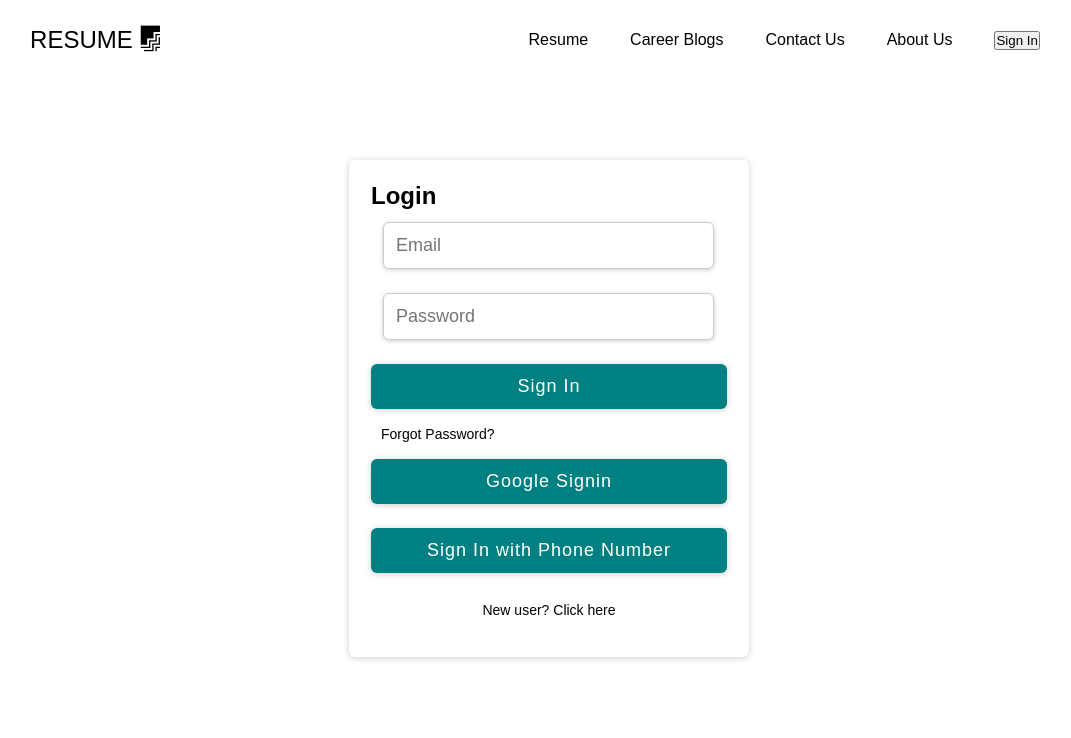
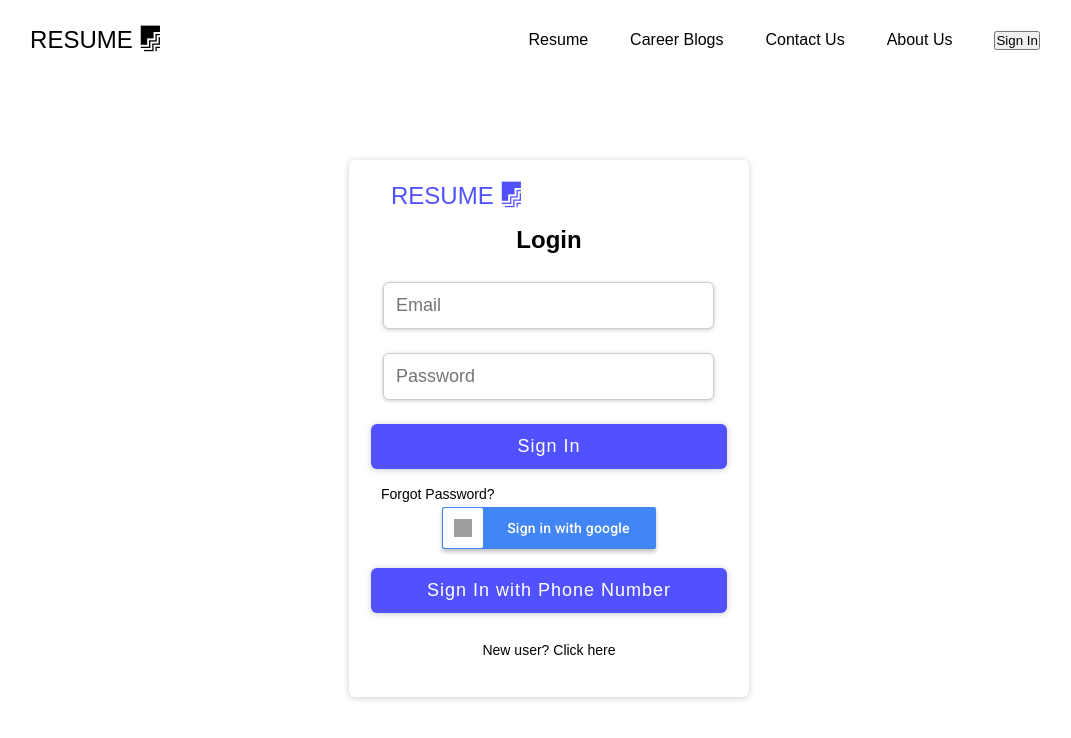
Before and after one commit to jattinmanhas/Resume-Maker, a React (Create React App) app: page /sign-up in a window 1280 px wide. Shown: the top 738 px of the page, without its empty margins (91-1162 px from the left). Built offline with nearby package versions, Linux system fonts and the light colour scheme; no server answers; grey boxes are pictures that could not be loaded.

Commit message:
Made some changes

```diff
--- a/package.json
+++ b/package.json
@@ -7,7 +7,7 @@
     "@testing-library/react": "^12.1.4",
     "@testing-library/user-event": "^13.5.0",
     "bootstrap": "^5.1.3",
-    "firebase": "^9.6.11",
+    "firebase": "^9.8.3",
     "react": "^17.0.2",
     "react-bootstrap": "^2.3.1",
     "react-dom": "^17.0.2",
--- a/src/Selector/Selector.js
+++ b/src/Selector/Selector.js
@@ -1,78 +1,74 @@
-import React from 'react';
+import React from "react";
 import "./Selector.css";
-import { Link } from 'react-router-dom';
+import { Link } from "react-router-dom";
 
-export default function Selector(){
-    return(
+export default function Selector() {
+  return (
     <>
       <div className="selector-colored">
         <h1 className="selector-heading">Select Resume Template</h1>
-      <p className="selector-p">" We have some of the best single page resume Templates "</p>
+        <p className="selector-p">
+          " We have some of the best single page resume Templates "
+        </p>
       </div>
       <div className="row">
         <div className="col-lg-6 col-md-6 col-sm-12 col-xsm-12">
-                <Link
-              to='/template6'
-
-
-            >
+          <Link to="/template6">
             <img
               className="image-selector"
-              src="./images/template5.png" alt=""></img>
-            </Link>
-
-                </div>
-                <div className="col-lg-6 col-md-6 col-sm-12 col-xsm-12">
-                <Link
-              to='/template4'
-
-
-            >
-              <img
-              className="image-selector"
-              src="./images/template4.png" alt=""></img>
-            </Link>
-
-                </div>
-                <div className="col-lg-6 col-md-6 col-sm-12 col-xsm-12">
-                <Link
-              to='/template2'
-
-
-            >
-              <img
-              className="image-selector"
-              src="./images/template2.png" alt=""></img>
+              src="./images/template5.png"
+              alt=""
+            ></img>
           </Link>
         </div>
         <div className="col-lg-6 col-md-6 col-sm-12 col-xsm-12">
-                <Link
-              to='/template3'>
+          <Link to="/template4">
             <img
               className="image-selector"
-              src="./images/template3.png" alt=""></img>
+              src="./images/template4.png"
+              alt=""
+            ></img>
           </Link>
         </div>
         <div className="col-lg-6 col-md-6 col-sm-12 col-xsm-12">
-                <Link
-              to='/template1'> <img
+          <Link to="/template2">
+            <img
               className="image-selector"
-                 src="./images/template1.png" alt=""></img>
+              src="./images/template2.png"
+              alt=""
+            ></img>
           </Link>
         </div>
         <div className="col-lg-6 col-md-6 col-sm-12 col-xsm-12">
-                <Link
-              to='/template5'> <img
+          <Link to="/template3">
+            <img
               className="image-selector"
-                 src="./images/template5.png" alt=""></img>
+              src="./images/template3.png"
+              alt=""
+            ></img>
           </Link>
         </div>
-
-
+        <div className="col-lg-6 col-md-6 col-sm-12 col-xsm-12">
+          <Link to="/template1">
+            {" "}
+            <img
+              className="image-selector"
+              src="./images/template1.png"
+              alt=""
+            ></img>
+          </Link>
         </div>
-
+        <div className="col-lg-6 col-md-6 col-sm-12 col-xsm-12">
+          <Link to="/template5">
+            {" "}
+            <img
+              className="image-selector"
+              src="./images/template5.png"
+              alt=""
+            ></img>
+          </Link>
+        </div>
+      </div>
     </>
-
-    )
-
+  );
 }
--- a/src/SignUp/Signin.js
+++ b/src/SignUp/Signin.js
@@ -1,6 +1,6 @@
 import React, { useRef } from "react";
 import { useUserContext } from "../context/userContext";
-import "./Signup.css"
+import "./Signup.scss"
 import { auth } from "../firebase";
 import { signInWithPopup, GoogleAuthProvider } from "firebase/auth";
 import { Link } from "react-router-dom";
@@ -39,15 +39,25 @@ const Signin = () => {
 
   return (
     <div className="form-signup">
-      <h2> Login </h2>
+      <Link to='/' className='navbar-logo' style={{textAlign: "center", display:"block", paddingBottom: "1rem", color: "rgb(81, 81, 255)"}}>
+          RESUME
+          <i style={{color: "rgb(81, 81, 255)"}} class='fab fa-firstdraft' />
+        </Link>
+      <h2 className="signup__header" > Login </h2>
       <form onSubmit={onSubmit}>
         <input className="login--input" placeholder="Email" type="email" ref={emailRef} />
         <input className="login--input" placeholder="Password" type="password" ref={psdRef} />
         <button className="btn-signup" type="submit">Sign In</button>
         <p onClick={forgotPasswordHandler}>Forgot Password?</p>
-        <button onClick={signInWithGoogle} className="btn-signup">Google Signin</button>
+        <div onClick={signInWithGoogle} class="google-btn">
+          <div class="google-icon-wrapper">
+            <img class="google-icon" src="https://upload.wikimedia.org/wikipedia/commons/5/53/Google_%22G%22_Logo.svg"/>
+          </div>
+          <p class="btn-text">Sign in with google</p>
+        </div>
+        {/* <button onClick={signInWithGoogle} className="btn-signup">Google Signin</button> */}
       <Link to="/phoneSignUp">
-      <button className="btn-signup">Sign In with Phone Number</button>
+      <button className="btn-signup"  >Sign In with Phone Number</button>
       </Link>
       </form>
     </div>
--- a/src/SignUp/Signup.js
+++ b/src/SignUp/Signup.js
@@ -100,7 +100,7 @@
 
 import React, { useRef } from "react";
 import { useUserContext } from "../context/userContext";
-import "./Signup.css"
+import "./Signup.scss"
 
 const Signup = () => {
   const emailRef = useRef();
--- a/src/SignUp/Signup.css
+++ b/src/SignUp/Signup.scss
@@ -1,3 +1,8 @@
+$white: #fff;
+$google-blue: #4285f4;
+$button-active-blue: #1669F2;
+@import url(https://fonts.googleapis.com/css?family=Roboto:500);
+
 * {
     box-sizing: border-box;
     margin: 0;
@@ -146,7 +151,7 @@
   }
 
   .form-signup button {
-    background-color: teal;
+    background-color: rgb(81, 81, 255);
     border: none;
     color: white;
     padding: 12px;
@@ -155,6 +160,11 @@
     width: 100%;
     border-radius: 6px;
     font-size: 18px;
+  }
+
+  .form-signup button:hover{
+    transition: transform 0.5s ease-in-out;
+    transform: scale(1.01);
   }
 
   .container1 {
@@ -203,6 +213,51 @@
     margin-bottom: 18px;
   }
 
+  .signup__header{
+    text-align: center;
+    padding-bottom: 1rem;
+  }
+
+  .google-btn {
+    width: 60%;
+    margin: 0 auto;
+    height: 42px;
+    background-color: $google-blue;
+    border-radius: 2px;
+    box-shadow: 0 3px 4px 0 rgba(0,0,0,.25);
+    .google-icon-wrapper {
+      position: absolute;
+      margin-top: 1px;
+      margin-left: 1px;
+      width: 40px;
+      height: 40px;
+      border-radius: 2px;
+      background-color: $white;
+    }
+    .google-icon {
+      position: absolute;
+      margin-top: 11px;
+      margin-left: 11px;
+      width: 18px;
+      height: 18px;
+    }
+    .btn-text {
+      float: right;
+      margin: 8px 16px 15px 0;
+      color: white;
+      font-size: 14px;
+      letter-spacing: 0.2px;
+      font-family: "Roboto";
+    }
+    &:hover {
+      box-shadow: 0 0 6px $google-blue;
+    }
+    &:active {
+      background: $button-active-blue;
+    }
+  }
+
+
   @media screen and (max-width: 960px) {
     .btn-signup{
           display: block;
--- a/src/Slider/Slider.css
+++ b/src/Slider/Slider.css
@@ -31,3 +31,12 @@
     height: 90%;
     object-fit: cover;
   }
+
+  .swiper-slide:hover{
+    transition: transform 0.5s ease-in-out;
+    transform: scale(1.1);
+  }
+
+  .swiper__header{
+    padding-top: 25rem;
+  }
--- a/src/Slider/Slider.js
+++ b/src/Slider/Slider.js
@@ -16,8 +16,10 @@ import { Pagination, Navigation } from "swiper";
 export default function SwipeCarousel() {
   return (
     <>
+    <h1 style={{marginTop:"3rem", borderBottom:"1px solid black"}}>Professional Templates</h1>
+
       <Swiper
-        slidesPerView={2}
+        slidesPerView={1}
         spaceBetween={30}
         slidesPerGroup={4}
         loop={true}
@@ -28,7 +30,22 @@ export default function SwipeCarousel() {
         navigation={true}
         modules={[Pagination, Navigation]}
         className="mySwiper"
+        breakpoints={{
+          640: {
+            slidesPerView: 1,
+            spaceBetween: 20,
+          },
+          768: {
+            slidesPerView: 2,
+            spaceBetween: 40,
+          },
+          1024: {
+            slidesPerView: 4,
+            spaceBetween: 50,
+          },
+        }}
       >
+
         <SwiperSlide> <Link
               to='/template4'>
                 <img className="slide-img" src="./images/template4.png" alt="imag"  />
```
Also changed, not shown: 1 other file (tests, documents, lock files or other folders). Lines whose indentation alone changed are shown as unchanged.
